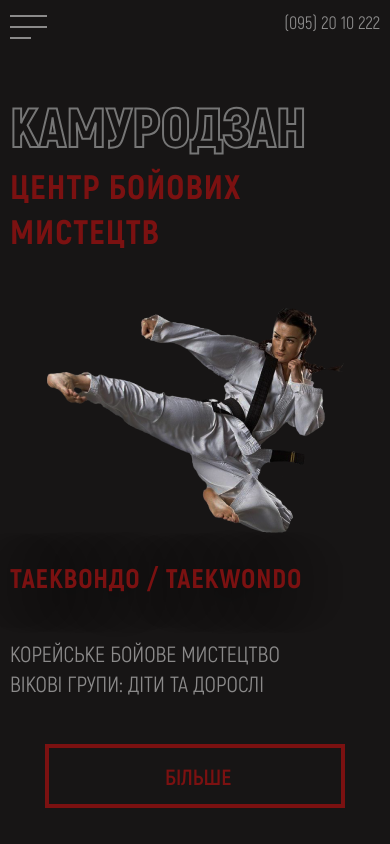
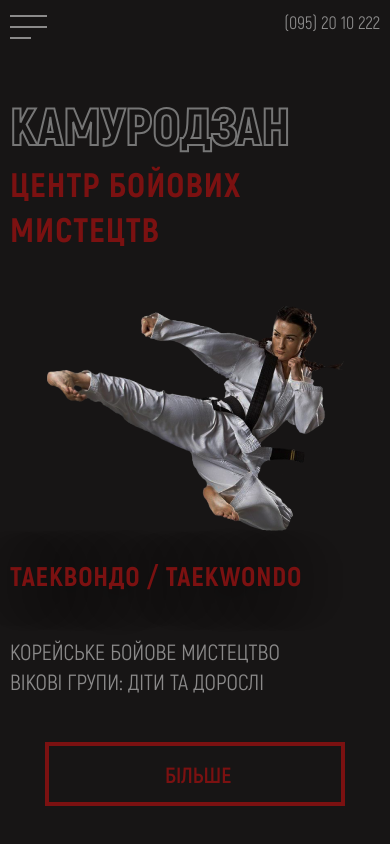
Before and after one commit to zmej-gorunuch/kamurodzan, a plain HTML site: page index.html in a window 390 px wide. Drawn offline with Linux system fonts and the light colour scheme.

```diff
--- a/css/media.css
+++ b/css/media.css
@@ -47,8 +47,8 @@
     .title h1{
         margin-bottom: 11px;
         font-weight: 900;
-        font-size: 55px;
-        line-height: 54px;
+        font-size: 52px;
+        line-height: 52px;
     }
     .title h2{
         font-weight: 800;
```
